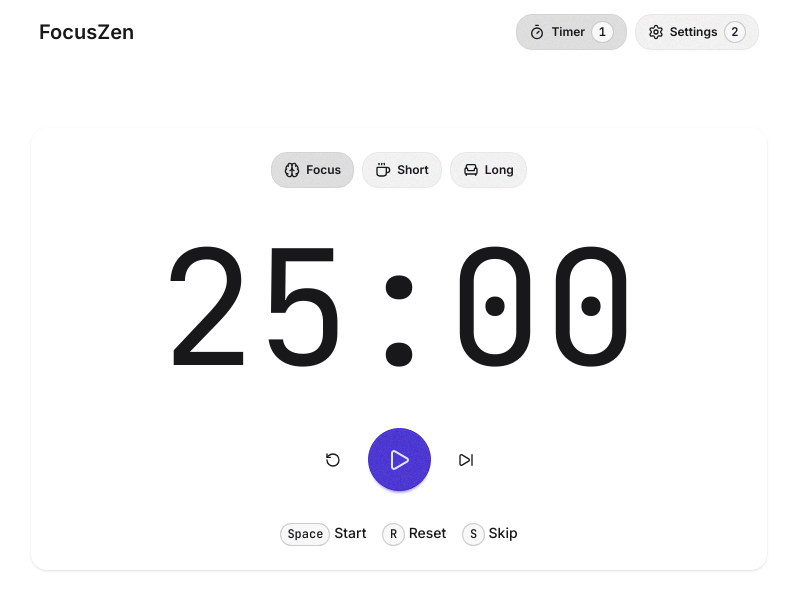
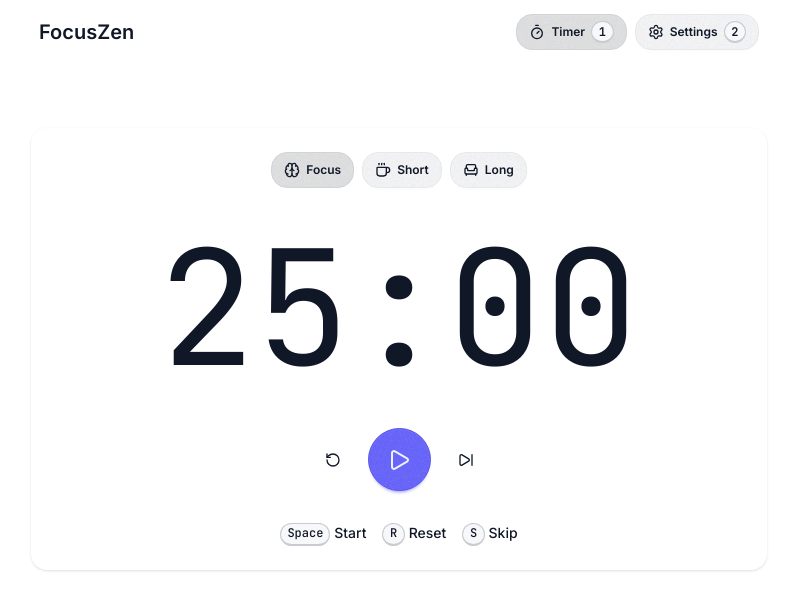
Before and after one commit to zaymorielvandrell/focuszen, a Next.js app: page / in a window 1280 px wide. Shown: the top 610 px of the page, without its empty margins (241-1038 px from the left). Built offline with nearby package versions, Linux system fonts and the light colour scheme.

Commit message:
style(theme): refine light theme color tokens

```diff
--- a/src/styles/globals.css
+++ b/src/styles/globals.css
@@ -10,31 +10,31 @@
   prefersdark: false;
   color-scheme: "light";
   --color-base-100: oklch(100% 0 0);
-  --color-base-200: oklch(98% 0 0);
-  --color-base-300: oklch(95% 0 0);
-  --color-base-content: oklch(21% 0.006 285.885);
-  --color-primary: oklch(45% 0.24 277.023);
-  --color-primary-content: oklch(93% 0.034 272.788);
-  --color-secondary: oklch(65% 0.241 354.308);
-  --color-secondary-content: oklch(94% 0.028 342.258);
-  --color-accent: oklch(77% 0.152 181.912);
-  --color-accent-content: oklch(38% 0.063 188.416);
-  --color-neutral: oklch(14% 0.005 285.823);
-  --color-neutral-content: oklch(92% 0.004 286.32);
+  --color-base-200: oklch(98% 0.002 247.839);
+  --color-base-300: oklch(96% 0.003 264.542);
+  --color-base-content: oklch(21% 0.034 264.665);
+  --color-primary: oklch(58% 0.233 277.117);
+  --color-primary-content: oklch(96% 0.018 272.314);
+  --color-secondary: oklch(67% 0.182 276.935);
+  --color-secondary-content: oklch(35% 0.144 278.697);
+  --color-accent: oklch(78% 0.115 274.713);
+  --color-accent-content: oklch(39% 0.195 277.366);
+  --color-neutral: oklch(21% 0.006 285.885);
+  --color-neutral-content: oklch(96% 0.001 286.375);
   --color-info: oklch(74% 0.16 232.661);
-  --color-info-content: oklch(29% 0.066 243.157);
+  --color-info-content: oklch(39% 0.09 240.876);
   --color-success: oklch(76% 0.177 163.223);
   --color-success-content: oklch(37% 0.077 168.94);
   --color-warning: oklch(82% 0.189 84.429);
   --color-warning-content: oklch(41% 0.112 45.904);
   --color-error: oklch(71% 0.194 13.428);
-  --color-error-content: oklch(27% 0.105 12.094);
+  --color-error-content: oklch(41% 0.159 10.272);
   --radius-selector: 1rem;
   --radius-field: 1rem;
   --radius-box: 1rem;
   --size-selector: 0.28125rem;
   --size-field: 0.28125rem;
-  --border: 0.5px;
+  --border: 1px;
   --depth: 1;
   --noise: 1;
 }
```
